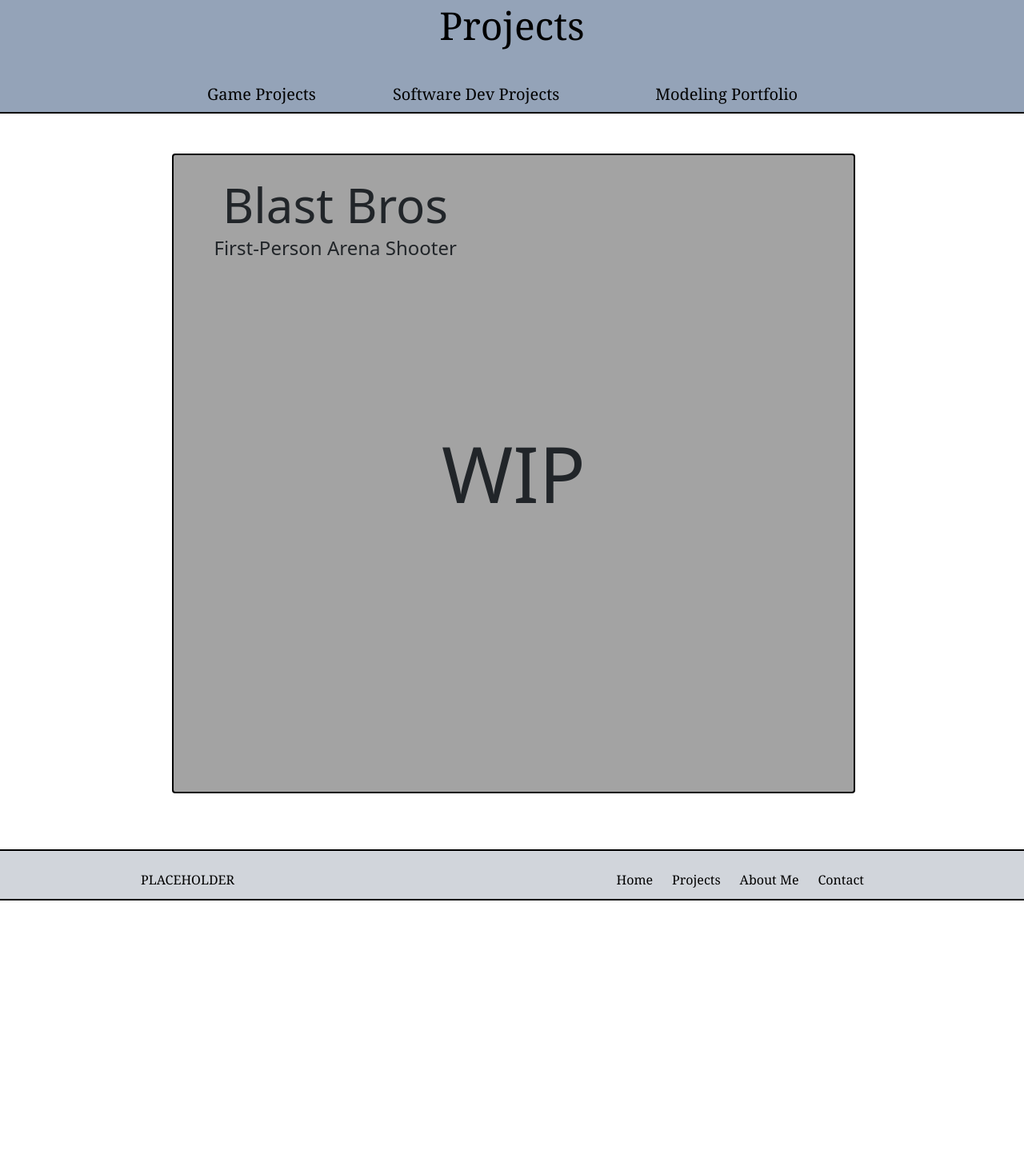
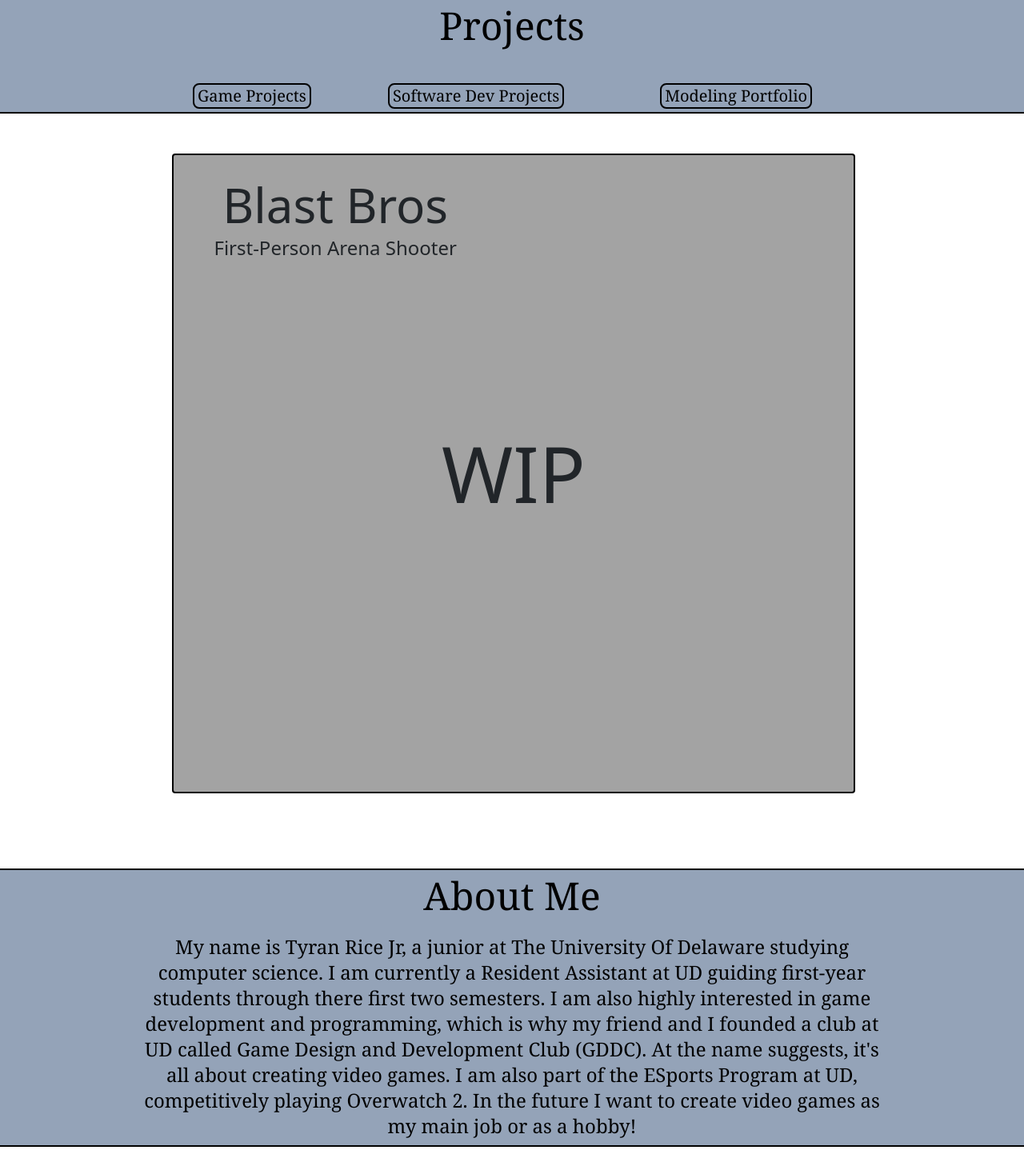
Before and after one commit to RiceViz/website, a React (Create React App) app: page / in a window 1280 px wide. Shown: the part 802-2250 px from the top of the page at 80% size. Before the commit the page ends 1928 px from the top, so only its background shows below. Built offline with nearby package versions, Linux system fonts and the light colour scheme.

Commit message:
Added About Me

```diff
--- a/src/App.js
+++ b/src/App.js
@@ -40,21 +40,21 @@ function App() {
         <span className="relative container mx-auto px-4 pt-6 text-l flex gap-x-24 items-center justify-center text-xl text-middle font-serif text-black">
           {/*Buttons To Change Page*/}
           <div>
-            <button className="hover:rounded-md hover:bg-white"
+            <button className="border-2 border-double border-black rounded-lg px-1 hover:rounded-md hover:bg-white"
                     type="button"
                     onClick={() => setPage("Game Projects")}>
                Game Projects
             </button>
           </div>
           <div>
-          <button className="hover:rounded-md hover:bg-white"
+          <button className="border-2 border-double border-black rounded-lg px-1 hover:rounded-md hover:bg-white"
                     type="button"
                     onClick={() => setPage("Software Dev Projects")}>
                Software Dev Projects
             </button>
           </div>
           <div>
-          <button className="hover:rounded-md hover:bg-white m-4"
+          <button className="border-2 border-double border-black rounded-lg px-1 hover:rounded-md hover:bg-white m-4"
                     type="button"
                     onClick={() => setPage("Modeling Portfolio")}>
                Modeling Portfolio
@@ -79,6 +79,30 @@ function App() {
           <ModelingPage></ModelingPage>
         </div>
       ) : null}
+      <br></br>
+      {/*About Me*/}
+      <div className="border-black border-y-2 bg-slate-400 h-1/2">
+        <h1 id="about" className="text-5xl text-middle font-serif text-black text-middle pt-2">
+          About Me
+        </h1>
+        <div className="relative container flex items-center justify-center pt-6 pb-2">
+          <div>
+
+          </div>
+          <div className="mx-auto text-middle text-2xl font-serif text-black">
+            My name is Tyran Rice Jr, a junior at The University Of Delaware studying computer science.
+            I am currently a Resident Assistant at UD guiding first-year students through there first two semesters.
+            I am also highly interested in game development and programming, which is why my friend and I founded a club
+            at UD called Game Design and Development Club (GDDC). At the name suggests, it's all about
+            creating video games. I am also part of the ESports Program at UD, competitively playing Overwatch 2.
+            In the future I want to create video games as my main job or as a hobby!
+          </div>
+          <div>
+
+          </div>
+        </div>
+      </div>
+      <br></br>
       {/*Footer*/}
       <div className="border-black border-y-2 bg-gray-300 h-16">
         <Navbar></Navbar>
--- a/src/Components/Navbar.js
+++ b/src/Components/Navbar.js
@@ -20,7 +20,7 @@ function Navbar() {
 								smooth={true}
 								offset={0}
 								duration={700}
-								className="hover:text-cyan-600"
+								className="hover:text-cyan-600 hover:font-bold hover:underline"
 								onClick={closeMenu}>
 							Home
 						</Link>
@@ -30,7 +30,7 @@ function Navbar() {
 								smooth={true}
 								offset={0}
 								duration={700}
-								className="hover:text-cyan-600"
+								className="hover:text-cyan-600 hover:font-bold hover:underline"
 								onClick={closeMenu}>
 							Projects
 						</Link>
@@ -40,7 +40,7 @@ function Navbar() {
 								smooth={true}
 								offset={0}
 								duration={700}
-								className="hover:text-cyan-600"
+								className="hover:text-cyan-600 hover:font-bold hover:underline"
 								onClick={closeMenu}>
 							About Me
 						</Link>
@@ -50,7 +50,7 @@ function Navbar() {
 								smooth={true}
 								offset={0}
 								duration={700}
-								className="hover:text-cyan-600"
+								className="hover:text-cyan-600 hover:font-bold hover:underline"
 								onClick={closeMenu}>
 							Contact
 						</Link>
```
